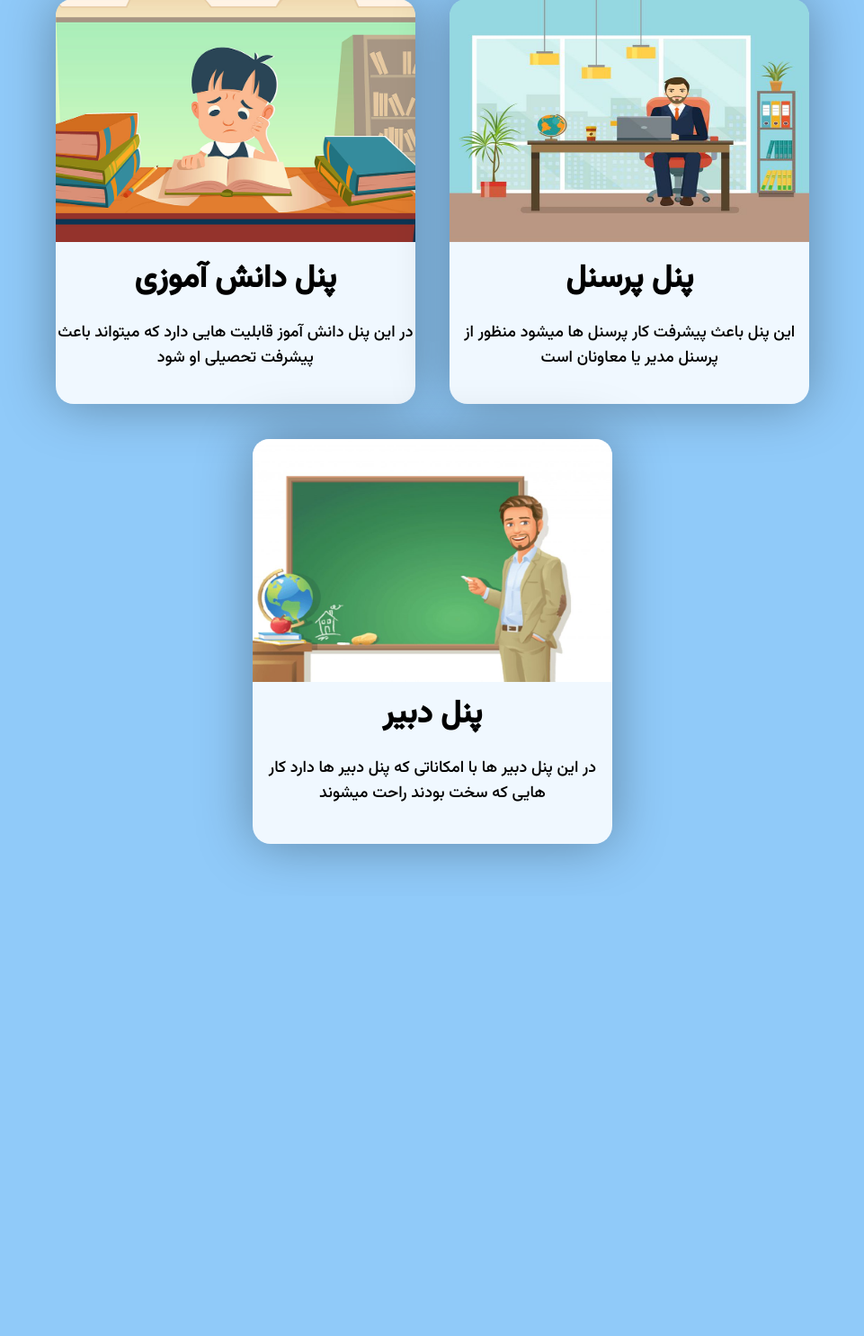
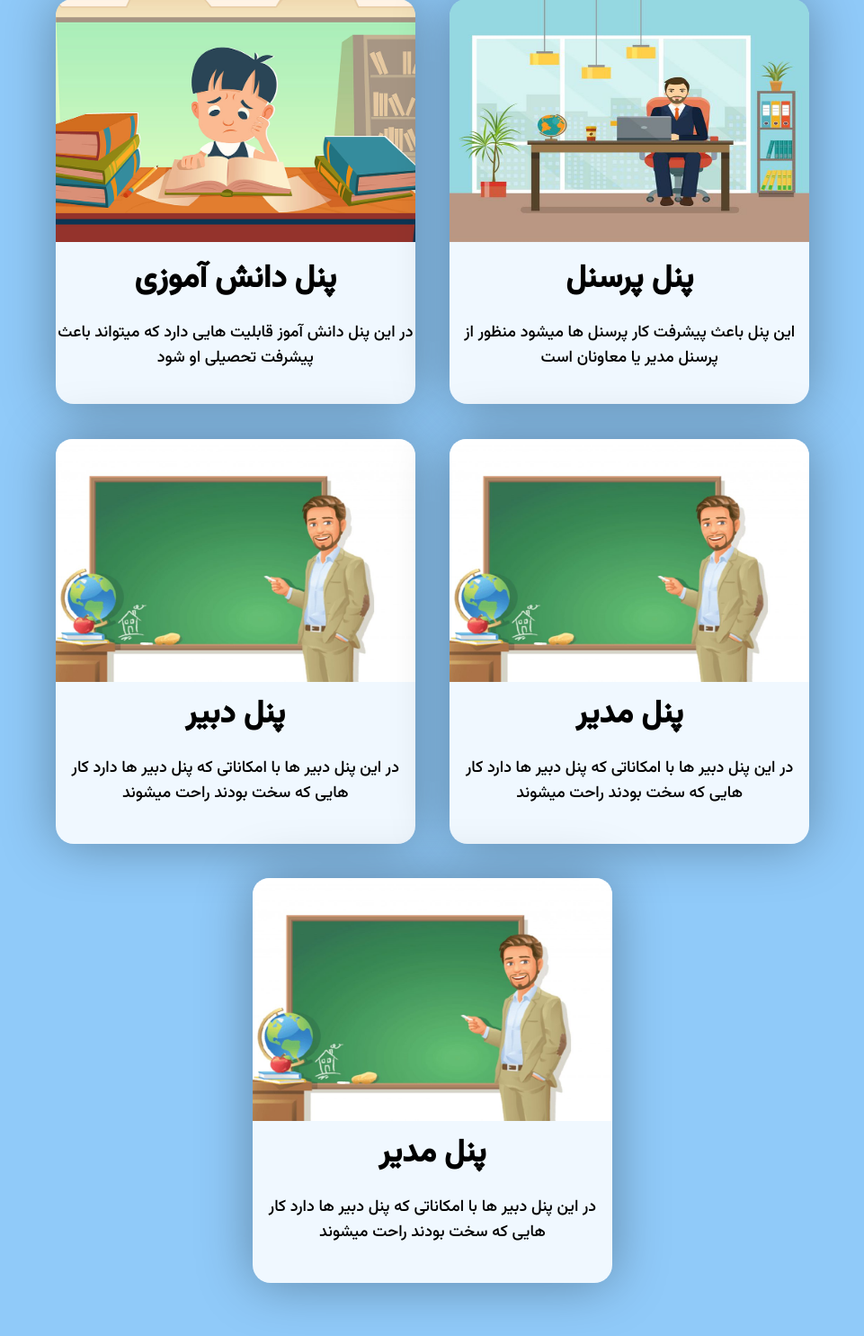
Before and after one commit to artin231/hamyar_atomi, a Django app: page / in a window 1280 px wide. Shown: the part 19-1504 px from the top of the page at 90% size, without its empty margins (159-1120 px from the left). Before the commit the page ends 987 px from the top, so only its background shows below. Run offline with Django 5.2, Linux system fonts and the light colour scheme.

Commit message:
changing the home page html source

```diff
--- a/hamyar_atomi/home/templates/home/index.html
+++ b/hamyar_atomi/home/templates/home/index.html
@@ -5,7 +5,7 @@
 {% block title %} صفحه اصلی {% endblock %}
 {% block main %}
 <section class="container">
-        <div id="one" class="box" onclick="location.href='/student_form'" >
+    <div id="one" class="box" onclick="location.href='/student_form'">
         <img src="/static/img/1212021 65224 PM.jpg" alt="">
         <div class="text">
             <h1>پنل دانش آموزی</h1>
@@ -28,5 +28,23 @@
         </div>
 
     </div>
+
+    <div id="three" class="box " onclick="location.href='/teacher_form'">
+        <img src="/static/img/teacher1.jpg" alt="">
+        <div class="text">
+            <h1>پنل مدیر</h1>
+            <p>در این پنل دبیر ها با امکاناتی که پنل دبیر ها دارد کار هایی که سخت بودند راحت میشوند</p>
+        </div>
+
+    </div>
+
+    <div id="three" class="box " onclick="location.href='/teacher_form'">
+        <img src="/static/img/teacher1.jpg" alt="">
+        <div class="text">
+            <h1>پنل مدیر</h1>
+            <p>در این پنل دبیر ها با امکاناتی که پنل دبیر ها دارد کار هایی که سخت بودند راحت میشوند</p>
+        </div>
+
+    </div>
 </section>
 {% endblock %}
--- a/hamyar_atomi/static/css/entekhab/style.css
+++ b/hamyar_atomi/static/css/entekhab/style.css
@@ -1,6 +1,6 @@
 @font-face {
     font-family: "vazir";
-    src: url(../fonts/Vazirmatn/Vazirmatn-Medium.ttf);
+    src: url(/static/font/Vazirmatn/Vazirmatn-Medium.ttf);
 }
 
 body {
```
Lines whose indentation alone changed are shown as unchanged.
